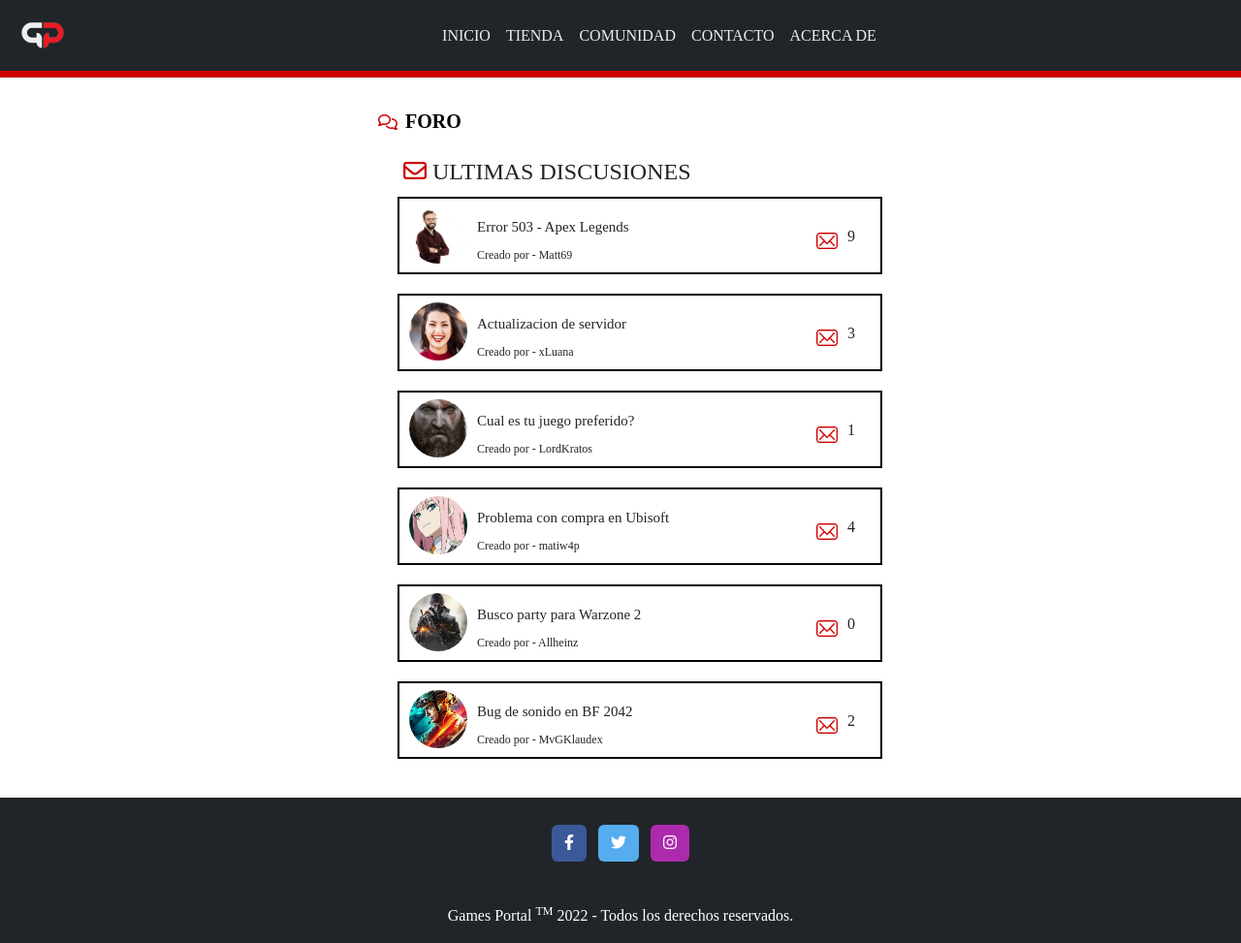
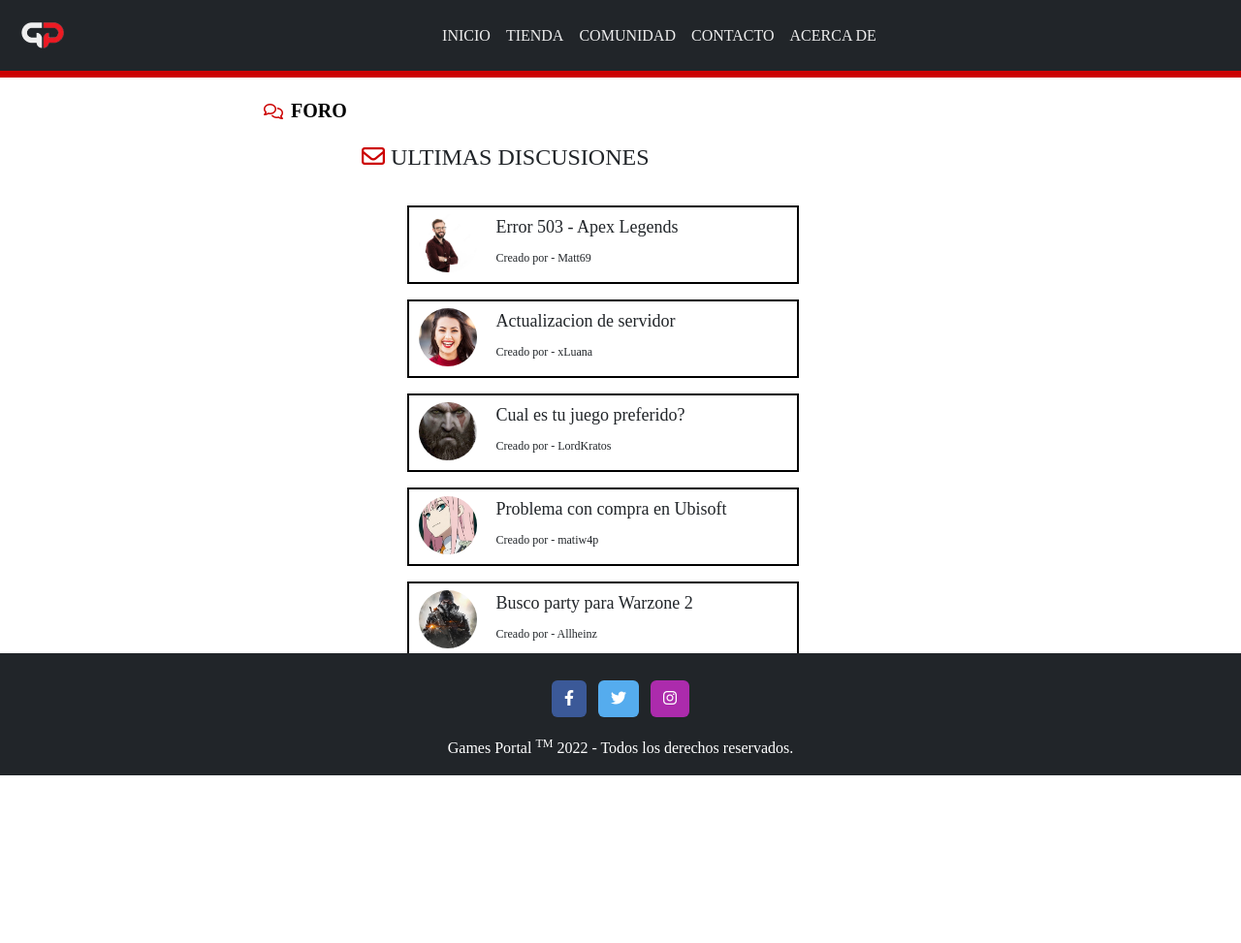
Before and after one commit to Mattt-Dev/ProyectoFinal-Fernandez, a plain HTML site: page assets/pages/comunidad.html in a window 1280 px wide. Shown: the whole page at 97% size. After the commit the page ends 802 px from the top, so only its background shows below. Drawn offline with nearby package versions, Linux system fonts and the light colour scheme; a web font is replaced by a local one.

Commit message:
Reajustes a Bootstrap

```diff
--- a/assets/css/styles.css
+++ b/assets/css/styles.css
@@ -482,22 +482,18 @@
   width: 600px;
 }
 
-.contacto__formulario form legend {
-  margin: 15px;
+.contacto__formulario form label {
+  padding: 5px;
+  margin: 5px;
+  margin-bottom: 20px;
 }
 
-.contacto__formulario form label {
-  margin: 15px;
-  padding: 10px;
+.contacto__formulario > form > div > input{
+  margin-left: 25px;
 }
 
 .contacto__formulario sup {
   color: #cc0000;
-}
-
-.contacto__formulario form fieldset textarea {
-  margin-left: 20px;
-  padding: 10px;
 }
 
 .contacto__formulario button {
@@ -565,10 +561,8 @@
 
 .foro__posteo {
   display: flex;
-  margin: 20px;
-  width: 500px;
-  height: 80px;
   border: 2px solid black;
+  max-width: 500px;
 }
 
 .foro__posteo:hover {
@@ -586,27 +580,29 @@
 }
 
 .foro__posteo--info {
-  margin-top: 20px;
+  padding: 10px;
   line-height: 15px;
-  width: 300px;
 }
 
 .foro__posteo--info>h4 {
-  font-size: 15px;
+  font-size: 18px;
 }
 
 .foro__posteo--mensajes {
   position: relative;
   left: 50px;
-  top: 30px;
+  top: 25px;
 }
 
 .foro__posteo--mensajesCantidad {
   position: relative;
-  left: 60px;
-  top: 27px;
+  left: 55px;
+  top: 25px;
 }
 
 #d1 {
   border: 1px solid red;
 }
+#d2 {
+  border: 1px solid red;
+}
--- a/assets/pages/comunidad.html
+++ b/assets/pages/comunidad.html
@@ -26,131 +26,117 @@
                 <span class="navbar-toggler-icon"></span>
             </button>
             <div class="collapse navbar-collapse" id="navbarSupportedContent">
-                <ul class="navbar-nav mx-auto mb-2 mb-lg-0">
+                <ul class="navbar-nav mx-auto">
                     <li class="nav-item">
                         <a class="nav-link" href="/index.html">INICIO</a>
                     </li>
                     <li class="nav-item">
-                        <a class="nav-link" href="./tienda.html">TIENDA</a>
+                        <a class="nav-link" href="../pages/tienda.html">TIENDA</a>
                     </li>
                     <li class="nav-item">
-                        <a class="nav-link" href="./comunidad.html">COMUNIDAD</a>
+                        <a class="nav-link" href="../pages/comunidad.html">COMUNIDAD</a>
                     </li>
                     <li class="nav-item">
-                        <a class="nav-link" href="./contacto.html">CONTACTO</a>
+                        <a class="nav-link" href="../pages/contacto.html">CONTACTO</a>
                     </li>
                     <li class="nav-item">
-                        <a class="nav-link" href="./acerca.html">ACERCA DE</a>
+                        <a class="nav-link" href="../pages/acerca.html">ACERCA DE</a>
                     </li>
                 </ul>
             </div>
         </div>
     </nav>
     <div class="lineaRoja"></div>
-    <main>
-        <section class="comunidad">
-            <div class="foro__titulo">
+    <!-- Seccion Foro -->
+    <main class="container">
+        <section class="row justify-content-center mb-3">
+            <div class="foro__titulo col-lg-8 col-md-10 col-sm12 mt-4">
                 <i class="fa-regular fa-comments destacados__titulo--icono"><span
                         class="destacados__titulo--texto mx-2"><a href="">FORO</a></span></i>
-                <fieldset>
+            </div>
+            <div class="col-lg-6 col-md-8 col-sm-10 mt-3 mb-3">
                 <legend>&nbsp<i class="fa-regular fa-envelope destacados__titulo--icono"></i> ULTIMAS DISCUSIONES
                     &nbsp;</legend>
-                    <div class="foro__posteo">
+            </div>
+            <div class="row justify-content-center">
+                <div class="col-lg-5 m-2">
+                    <div class="foro__posteo col-11">
                         <img src="/assets/img/persona1.png" alt="">
                         <div class="foro__posteo--info">
                             <h4>Error 503 - Apex Legends</h4>
                             <sub>Creado por - Matt69</sub>
                         </div>
-                        <div class="foro__posteo--mensajes">
-                            <img src="/assets/img/mail.png" alt="" class="foro__titulo--imagen">
-                        </div>
-                        <div class="foro__posteo--mensajesCantidad">
-                            <p>9</p>
                     </div>
                 </div>
-                    <div class="foro__posteo">
+            </div>
+            <div class="row justify-content-center">
+                <div class="col-lg-5 m-2">
+                    <div class="foro__posteo col-11">
                         <img src="/assets/img/persona2.jpg" alt="">
                         <div class="foro__posteo--info">
                             <h4>Actualizacion de servidor</h4>
                             <sub>Creado por - xLuana</sub>
                         </div>
-                        <div class="foro__posteo--mensajes">
-                            <img src="/assets/img/mail.png" alt="" class="foro__titulo--imagen">
-                        </div>
-                        <div class="foro__posteo--mensajesCantidad">
-                            <p>3</p>
                     </div>
                 </div>
-                    <div class="foro__posteo">
+            </div>
+            <div class="row justify-content-center">
+                <div class="col-lg-5 m-2">
+                    <div class="foro__posteo col-11">
                         <img src="/assets/img/kratos.png" alt="">
                         <div class="foro__posteo--info">
                             <h4>Cual es tu juego preferido?</h4>
                             <sub>Creado por - LordKratos</sub>
                         </div>
-                        <div class="foro__posteo--mensajes">
-                            <img src="/assets/img/mail.png" alt="" class="foro__titulo--imagen">
-                        </div>
-                        <div class="foro__posteo--mensajesCantidad">
-                            <p>1</p>
                     </div>
                 </div>
-                    <div class="foro__posteo">
+            </div>
+            <div class="row justify-content-center">
+                <div class="col-lg-5 m-2">
+                    <div class="foro__posteo col-11">
                         <img src="/assets/img/anime.jpg" alt="">
                         <div class="foro__posteo--info">
                             <h4>Problema con compra en Ubisoft</h4>
                             <sub>Creado por - matiw4p</sub>
                         </div>
-                        <div class="foro__posteo--mensajes">
-                            <img src="/assets/img/mail.png" alt="" class="foro__titulo--imagen">
-                        </div>
-                        <div class="foro__posteo--mensajesCantidad">
-                            <p>4</p>
                     </div>
                 </div>
-                    <div class="foro__posteo">
+            </div>
+            <div class="row justify-content-center">
+                <div class="col-lg-5 m-2">
+                    <div class="foro__posteo col-11">
                         <img src="/assets/img/allheinz.jpg" alt="">
                         <div class="foro__posteo--info">
                             <h4>Busco party para Warzone 2</h4>
                             <sub>Creado por - Allheinz</sub>
                         </div>
-                        <div class="foro__posteo--mensajes">
-                            <img src="/assets/img/mail.png" alt="" class="foro__titulo--imagen">
-                        </div>
-                        <div class="foro__posteo--mensajesCantidad">
-                            <p>0</p>
                     </div>
                 </div>
-                    <div class="foro__posteo">
+            </div>
+            <div class="row justify-content-center">
+                <div class="col-lg-5 m-2">
+                    <div class="foro__posteo col-11">
                         <img src="/assets/img/bf2042.jpg" alt="">
                         <div class="foro__posteo--info">
                             <h4>Bug de sonido en BF 2042</h4>
                             <sub>Creado por - MvGKlaudex</sub>
                         </div>
-                        <div class="foro__posteo--mensajes">
-                            <img src="/assets/img/mail.png" alt="" class="foro__titulo--imagen">
-                        </div>
-                        <div class="foro__posteo--mensajesCantidad">
-                            <p>2</p>
                     </div>
                 </div>
-                </fieldset>
             </div>
         </section>
     </main>
-    <footer class="bg-dark text-center text-white">
+    <footer class="bg-dark text-center text-white fixed-bottom">
         <div class="container p-4 pb-0">
-            <section class="mb-4">
             <a class="btn text-white btn-floating m-1" style="background-color: #3b5998;" href="#!" role="button"><i
                     class="fab fa-facebook-f"></i></a>
             <a class="btn text-white btn-floating m-1" style="background-color: #55acee;" href="#!" role="button"><i
                     class="fab fa-twitter"></i></a>
             <a class="btn text-white btn-floating m-1" style="background-color: #ac2bac;" href="#!" role="button"><i
                     class="fab fa-instagram"></i></a>
-            </section>
         </div>
         <div class="text-center p-3 bg-dark">
-            Games Portal <sup>TM</sup> 2022 -
-            <span class="text-white">Todos los derechos reservados.</span>
+            <span>Games Portal <sup>TM</sup> 2022 - Todos los derechos reservados.</span>
         </div>
     </footer>
     <script src="https://cdn.jsdelivr.net/npm/bootstrap@5.3.0-alpha1/dist/js/bootstrap.bundle.min.js"
```
Also changed, not shown: assets/pages/acerca.html (+12 -18 lines), assets/pages/contacto.html (+25 -39 lines), assets/pages/tienda.html (+6 -6 lines). Lines whose indentation alone changed are shown as unchanged.
